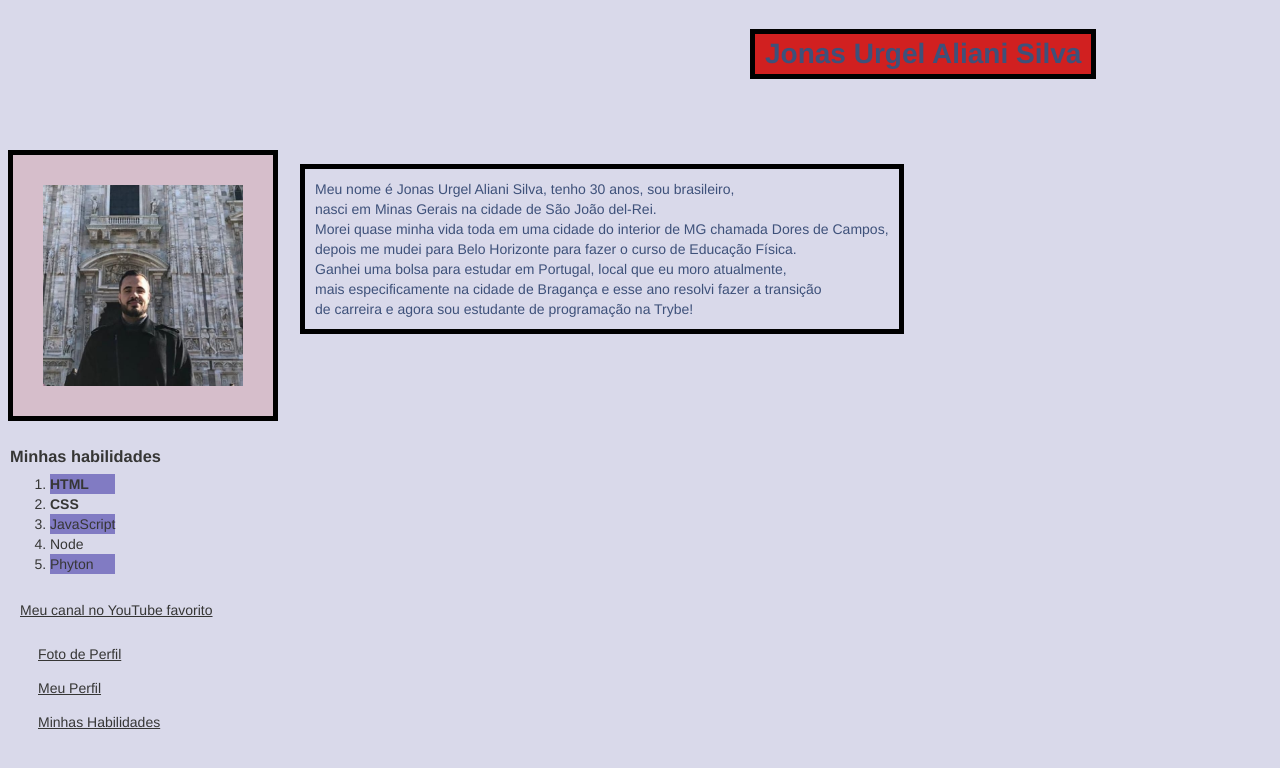
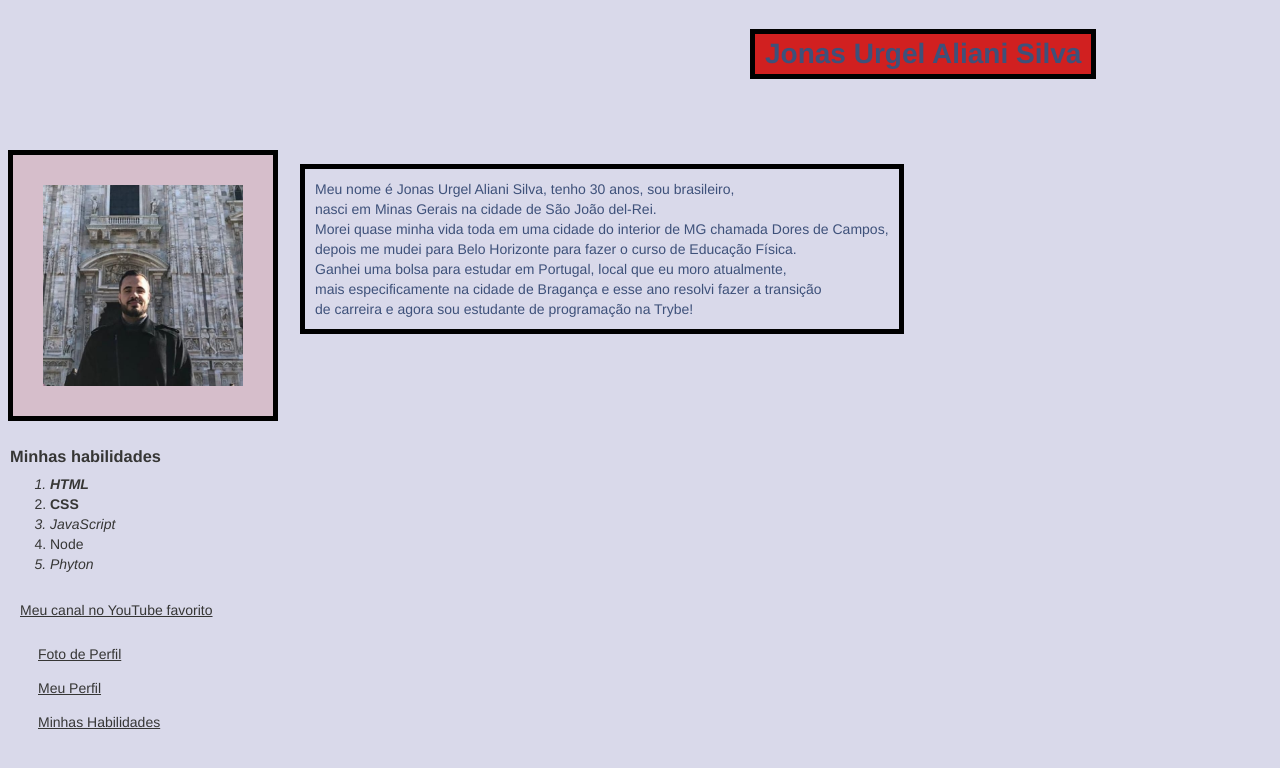
Before and after one commit to UrgelJonas/UrgelJonas.github.io, a plain HTML site: page index.html in a window 1280 px wide. Drawn offline with Linux system fonts and the light colour scheme.

Commit message:
Atualizando CSS

```diff
--- a/style.css
+++ b/style.css
@@ -54,7 +54,7 @@ ol {
 }
 
 ol li:nth-child(odd) {
-    background-color: rgb(129, 123, 195);
+    font-style: italic;
 }
 
 p {
```
